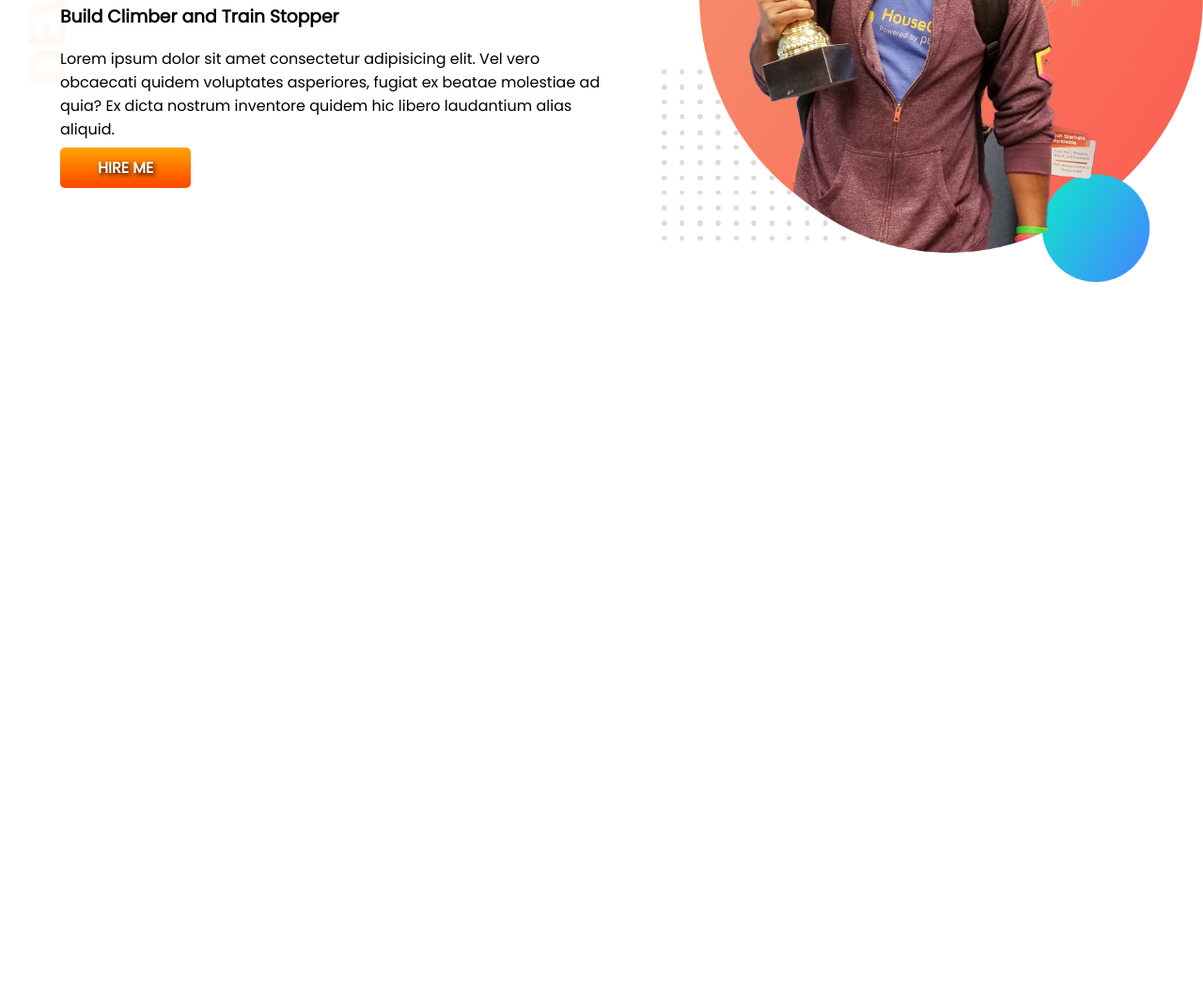
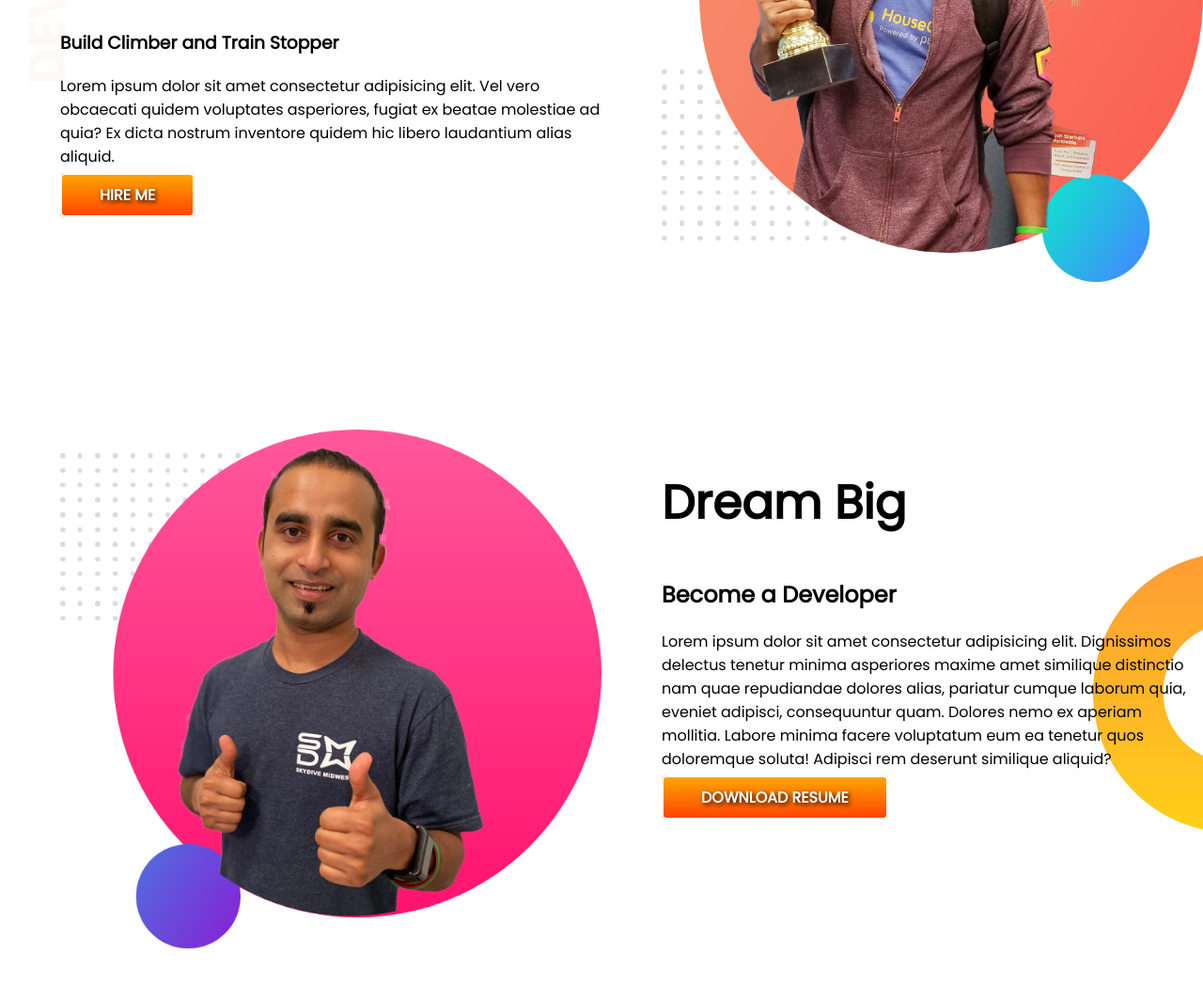
Before and after one commit to awalhossainPro/developer-portfolio, a plain HTML site: page index.html in a window 1280 px wide. Shown: the part 272-1320 px from the top of the page at 94% size. Before the commit the page ends 800 px from the top, so only its background shows below. Drawn offline with Linux system fonts and the light colour scheme.

Commit message:
another update

```diff
--- a/index.html
+++ b/index.html
@@ -13,17 +13,30 @@
 <body>
 <section class="top-banner">
     <div class="half-width">
-        <h1>Welcome To</h1>
+        <h1 style="margin-bottom: -30px; margin-top: 100px;">Welcome To</h1>
         <h1> <span class="portfolio-name">Awal Hossain</span> World</h1>
         <h3>Build Climber and Train Stopper</h3>
         <p>
             Lorem ipsum dolor sit amet consectetur adipisicing elit. Vel vero obcaecati quidem voluptates asperiores, fugiat ex beatae molestiae ad quia? Ex dicta nostrum inventore quidem hic libero laudantium alias aliquid.
         </p>
-        <a class="link-button" href="https://www.linkedin.com/in/awalh/" target="__blank">HIRE ME</a>
+        <a class="link-button" target="__blank" href="https://www.linkedin.com/in/awalh/">HIRE ME</a>
     </div>
     <div class="half-width">
         <img src="images/jhankar.png" alt="">
     </div>
 </section>
+<section class="dream-big">
+    <div class="half-width">
+        <img src="images/jhankar2.png" alt="">
+    </div>
+    <div class="half-width">
+        <h1>Dream Big</h1>
+        <h2>Become a Developer</h2>
+        <p>
+            Lorem ipsum dolor sit amet consectetur adipisicing elit. Dignissimos delectus tenetur minima asperiores maxime amet similique distinctio nam quae repudiandae dolores alias, pariatur cumque laborum quia, eveniet adipisci, consequuntur quam. Dolores nemo ex aperiam mollitia. Labore minima facere voluptatum eum ea tenetur quos doloremque soluta! Adipisci rem deserunt similique aliquid?
+        </p>
+        <a class="link-button" target="__blank" href="">DOWNLOAD RESUME</a>
+    </div>
+</section>
 </body>
 </html>
--- a/style.css
+++ b/style.css
@@ -13,6 +13,7 @@ h1 {
 
 section {
   display: flex;
+  margin-bottom: 150px;
 }
 
 .half-width {
@@ -32,6 +33,7 @@ section {
   border-radius: 5px;
   font-weight: 700;
   text-shadow: 2px 2px 5px black;
+  border: 2px solid white;
 }
 
 .link-button:hover {
@@ -43,3 +45,9 @@ section {
   background-image: url("images/top-banner.png");
   background-repeat: no-repeat;
 }
+
+.dream-big {
+  background-image: url("images/dream-bg.png");
+  background-repeat: no-repeat;
+  background-position: right;
+}
```
